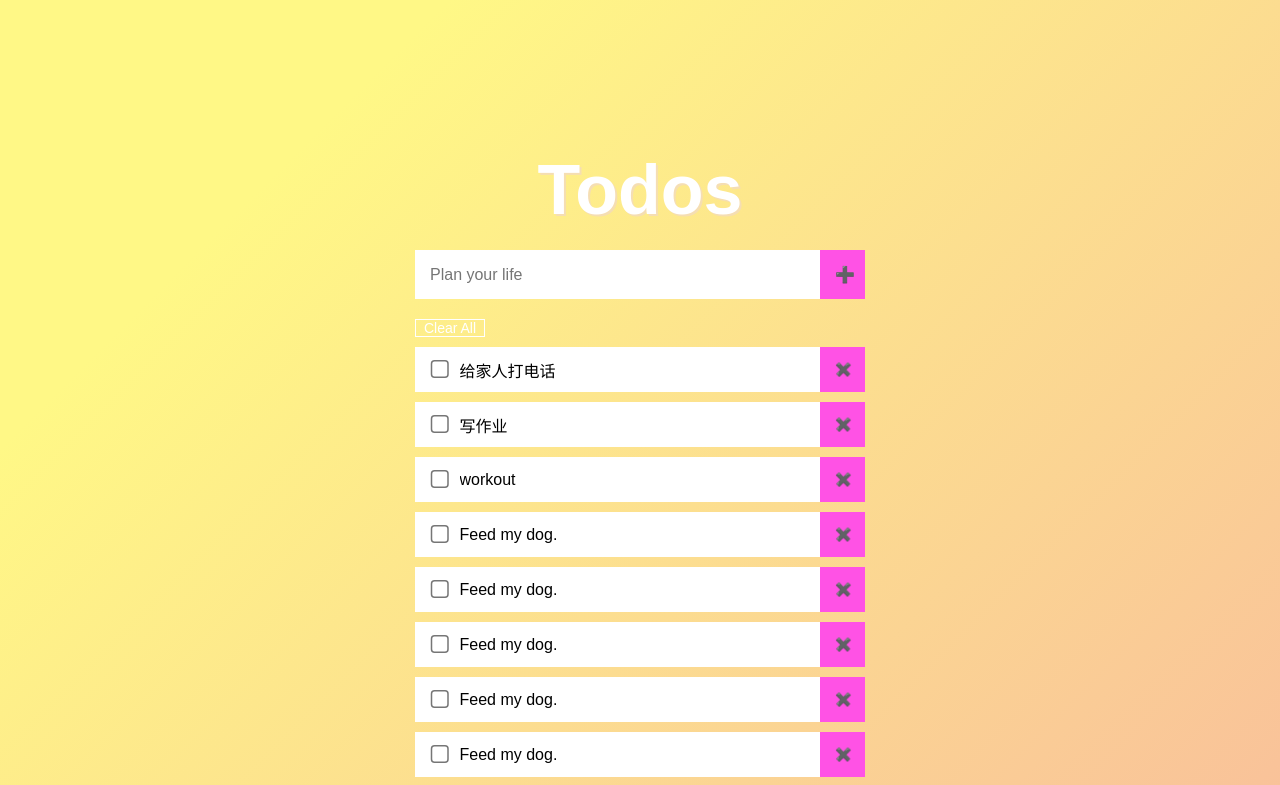
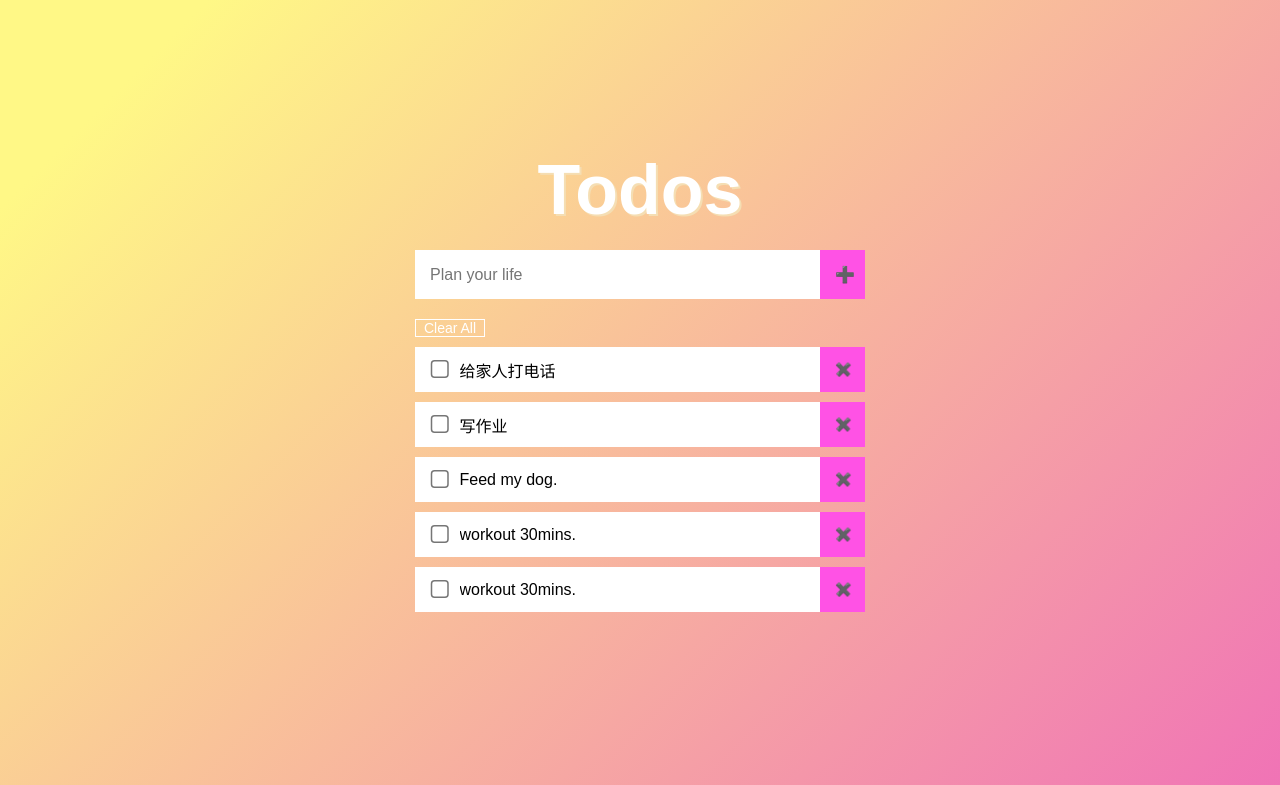
Before and after one commit to Mia-Yang/todo-react, a React (Create React App) app: page / in a window 1280 px wide. Shown: the top 785 px of the page. Built offline with nearby package versions, Linux system fonts and the light colour scheme; data requests are answered from the project's data file.

Commit message:
[yang siyu]featt: use scss indead of css

```diff
--- a/json-server/db.json
+++ b/json-server/db.json
@@ -11,237 +11,17 @@
       "completed": false
     },
     {
-      "id": 1607925244244,
-      "text": "workout",
-      "completed": false
-    },
-    {
-      "id": 1607931196310,
+      "id": 1607937804725,
       "text": "Feed my dog.",
       "completed": false
     },
     {
-      "id": 1607931196323,
-      "text": "Feed my dog.",
-      "completed": false
-    },
-    {
-      "id": 1607931206057,
-      "text": "Feed my dog.",
-      "completed": false
-    },
-    {
-      "id": 1607931206072,
-      "text": "Feed my dog.",
-      "completed": false
-    },
-    {
-      "id": 1607931265249,
-      "text": "Feed my dog.",
-      "completed": false
-    },
-    {
-      "id": 1607931265259,
-      "text": "Feed my dog.",
-      "completed": false
-    },
-    {
-      "id": 1607931276682,
-      "text": "Feed my dog.",
-      "completed": false
-    },
-    {
-      "id": 1607931276693,
-      "text": "Feed my dog.",
-      "completed": false
-    },
-    {
-      "id": 1607931303993,
-      "text": "Feed my dog.",
-      "completed": false
-    },
-    {
-      "id": 1607931342873,
-      "text": "Feed my dog.",
-      "completed": false
-    },
-    {
-      "id": 1607931342901,
-      "text": "Feed my dog.",
-      "completed": false
-    },
-    {
-      "id": 1607931386251,
-      "text": "Feed my dog.",
-      "completed": false
-    },
-    {
-      "id": 1607931386274,
-      "text": "Feed my dog.",
-      "completed": false
-    },
-    {
-      "id": 1607931431357,
-      "text": "Feed my dog.",
-      "completed": false
-    },
-    {
-      "id": 1607931563635,
-      "text": "Feed my dog.",
-      "completed": false
-    },
-    {
-      "id": 1607931613064,
-      "text": "Feed my dog.",
-      "completed": false
-    },
-    {
-      "id": 1607931629376,
-      "text": "Feed my dog.",
-      "completed": false
-    },
-    {
-      "id": 1607931637098,
-      "text": "Feed my dog.",
-      "completed": false
-    },
-    {
-      "id": 1607931655005,
-      "text": "Feed my dog.",
-      "completed": false
-    },
-    {
-      "id": 1607931731746,
-      "text": "Feed my cat.",
-      "completed": false
-    },
-    {
-      "id": 1607931756818,
-      "text": "Feed my dog.",
-      "completed": false
-    },
-    {
-      "id": 1607931841770,
-      "text": "Feed my dog.",
-      "completed": false
-    },
-    {
-      "id": 1607931940116,
-      "text": "Feed my dog.",
-      "completed": false
-    },
-    {
-      "id": 1607931971555,
-      "text": "Feed my dog.",
-      "completed": false
-    },
-    {
-      "id": 1607932032367,
-      "text": "Feed my dog.",
-      "completed": false
-    },
-    {
-      "id": 1607934423968,
-      "text": "Feed my dog.",
-      "completed": false
-    },
-    {
-      "id": 1607934423983,
-      "text": "Feed my dog.",
-      "completed": false
-    },
-    {
-      "id": 1607934424045,
-      "text": "Feed my dog.",
-      "completed": false
-    },
-    {
-      "id": 1607934431997,
-      "text": "Feed my dog.",
-      "completed": false
-    },
-    {
-      "id": 1607934432009,
-      "text": "Feed my dog.",
-      "completed": false
-    },
-    {
-      "id": 1607934432064,
-      "text": "Feed my dog.",
-      "completed": false
-    },
-    {
-      "id": 1607934444542,
-      "text": "Feed my dog.",
-      "completed": false
-    },
-    {
-      "id": 1607934444559,
-      "text": "Feed my dog.",
-      "completed": false
-    },
-    {
-      "id": 1607934444626,
-      "text": "Feed my dog.",
-      "completed": false
-    },
-    {
-      "id": 1607934459302,
-      "text": "Feed my dog.",
-      "completed": false
-    },
-    {
-      "id": 1607934459315,
-      "text": "Feed my dog.",
-      "completed": false
-    },
-    {
-      "id": 1607934459380,
-      "text": "Feed my dog.",
-      "completed": false
-    },
-    {
-      "id": 1607934669925,
-      "text": "Feed my dog.",
-      "completed": false
-    },
-    {
-      "id": 1607934669941,
-      "text": "Feed my dog.",
-      "completed": false
-    },
-    {
-      "id": 1607934670007,
-      "text": "Feed my dog.",
-      "completed": false
-    },
-    {
-      "id": 1607934672995,
-      "text": "Feed my dog.",
-      "completed": false
-    },
-    {
-      "id": 1607934673008,
-      "text": "Feed my dog.",
-      "completed": false
-    },
-    {
-      "id": 1607934673063,
-      "text": "Feed my dog.",
-      "completed": false
-    },
-    {
-      "id": 1607934738686,
-      "text": "Feed my dog.",
-      "completed": false
-    },
-    {
-      "id": 1607934738700,
+      "id": 1607937804739,
       "text": "workout 30mins.",
       "completed": false
     },
     {
-      "id": 1607934738765,
+      "id": 1607937804831,
       "text": "workout 30mins.",
       "completed": false
     }
--- a/package.json
+++ b/package.json
@@ -37,6 +37,7 @@
     ]
   },
   "devDependencies": {
-    "json-server": "^0.16.3"
+    "json-server": "^0.16.3",
+    "sass": "^1.30.0"
   }
 }
--- a/src/App.js
+++ b/src/App.js
@@ -1,6 +1,7 @@
-import './App.css';
+// import './App.css';
 import TodoList from './component/TodoList';
 import TodoHeader from './component/TodoHeader';
+import './styles/index.scss';
 
 function App() {
   return (
--- /dev/null
+++ b/src/styles/_variables.scss
@@ -0,0 +1,7 @@
+$button-color: #ff52e5;
+$bg-yellow: #fff886;
+$bg-red: #f072b6;
+$white: white;
+$text-shadow: wheat;
+
+$content-padding: 15px;
--- /dev/null
+++ b/src/styles/index.scss
@@ -0,0 +1,134 @@
+@use 'variables';
+
+* {
+  box-sizing: border-box;
+  margin: 0;
+  padding: 0;
+}
+
+body {
+  background-image: linear-gradient(
+    135deg,
+    variables.$bg-yellow 10%,
+    variables.$bg-red 100%
+  );
+  min-height: 100vh;
+  display: flex;
+  justify-content: center;
+  font-family: 'Poppins', sans-serif;
+}
+
+main {
+  display: flex;
+  flex-direction: column;
+  margin-top: 150px;
+  width: 450px;
+  margin: 150px auto;
+}
+
+h1 {
+  text-align: center;
+  font-size: 70px;
+  color: variables.$white;
+  margin-bottom: 20px;
+  text-shadow: 2px 2px variables.$text-shadow;
+}
+
+%input-shared {
+  font-size: 16px;
+  padding: variables.$content-padding;
+  border: none;
+  outline: none;
+  margin-bottom: 20px;
+}
+
+form {
+  display: flex;
+
+  input {
+    @extend %input-shared;
+    width: 100%;
+  }
+}
+
+.add-btn {
+  @extend %input-shared;
+  background-color: variables.$button-color;
+  color: variables.$white;
+  cursor: pointer;
+
+  &:hover {
+    color: variables.$button-color;
+    background-color: variables.$white;
+  }
+}
+
+.clear {
+  color: variables.$white;
+  font-size: 14px;
+  width: 70px;
+  background-color: transparent;
+  border: 1px solid variables.$white;
+  outline: none;
+  cursor: pointer;
+
+  &:active {
+    background-color: variables.$white;
+    opacity: 0.7;
+    color: black;
+  }
+}
+
+span {
+  font-size: 16px;
+  flex-grow: 1;
+  margin-left: 10px;
+  overflow: scroll;
+}
+
+.editBox {
+  width: 100%;
+}
+
+ul {
+  list-style: none;
+  li {
+    display: flex;
+    width: 100%;
+    margin: 10px 0;
+    padding-left: variables.$content-padding;
+    background-color: variables.$white;
+    align-items: center;
+  }
+}
+
+.del {
+  padding: variables.$content-padding;
+  color: variables.$white;
+  background-color: variables.$button-color;
+  border: none;
+  cursor: pointer;
+
+  &:hover {
+    color: variables.$button-color;
+    background-color: variables.$white;
+  }
+}
+
+.finished {
+  opacity: 0.6;
+
+  span {
+    text-decoration: line-through;
+  }
+}
+
+input[type='checkbox'] {
+  zoom: 1.5;
+  cursor: pointer;
+}
+
+button {
+  width: 45px;
+  outline: none;
+}
```
Also changed, not shown: 2 other files (tests, documents, lock files or other folders).
